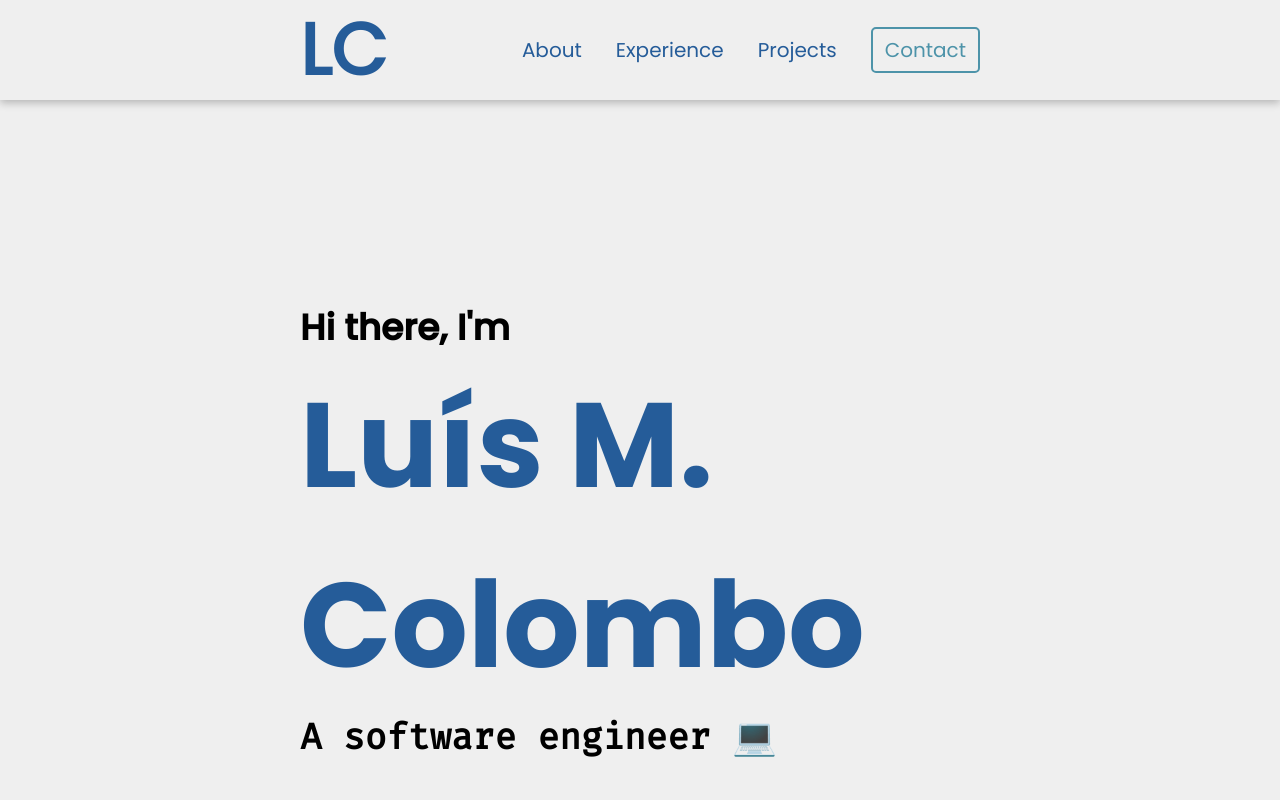
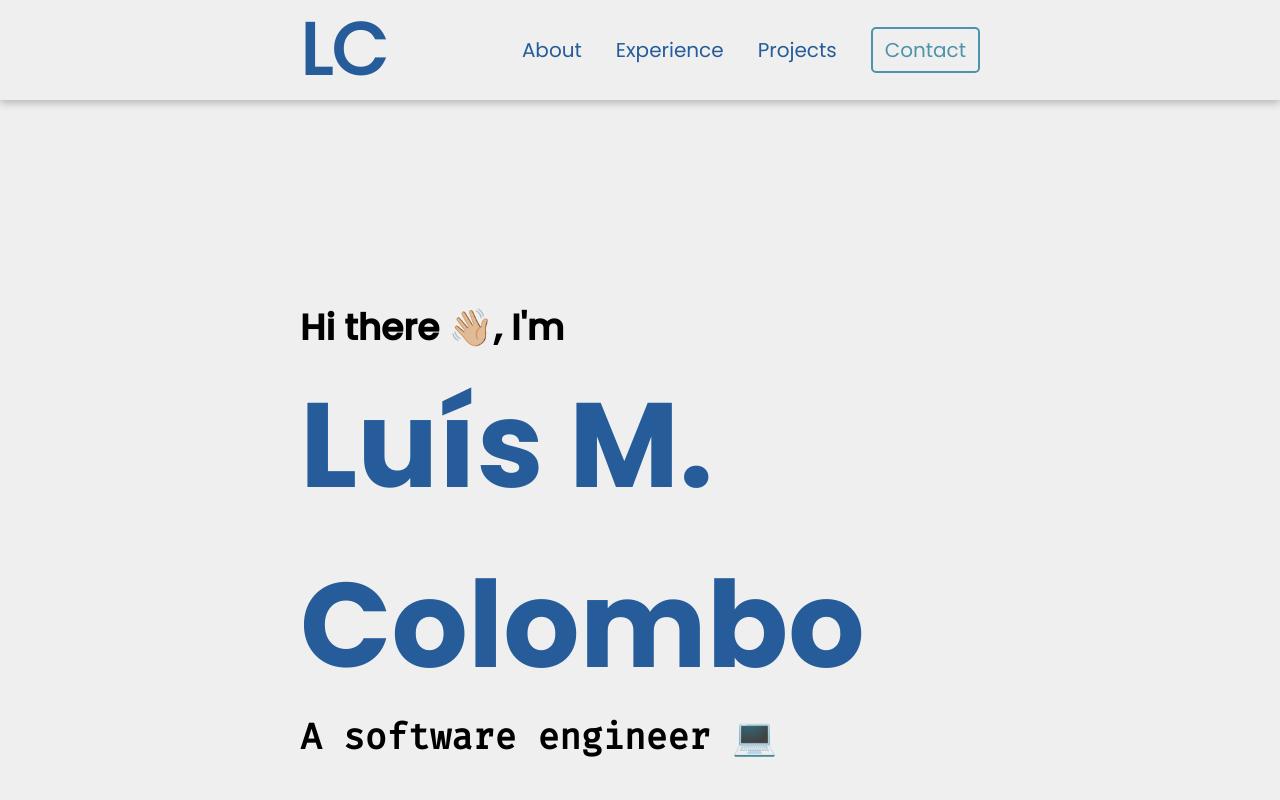
Before and after one commit to lmiguelcolombo/v2-react-portifolio, a React (Vite) app: page / in a window 1280 px wide. Shown: the top 800 px of the page. Built offline with nearby package versions, Linux system fonts and the light colour scheme; a web font is replaced by a local one.

Commit message:
refactor: add waving hand

```diff
--- a/src/components/Hello/index.tsx
+++ b/src/components/Hello/index.tsx
@@ -13,7 +13,9 @@ export default function HelloBanner({ id, to }: HelloProps) {
     <Container>
       <div className="hello-container" id={id}>
         <main className="presentation">
-          <h3>Hi there, I'm</h3>
+          <h3>
+            Hi there <span className="waving-hand">👋🏼</span>, I'm
+          </h3>
           <h1>Luís M. Colombo</h1>
           <h3 className="fira-mono">A software engineer 💻</h3>
         </main>
```
